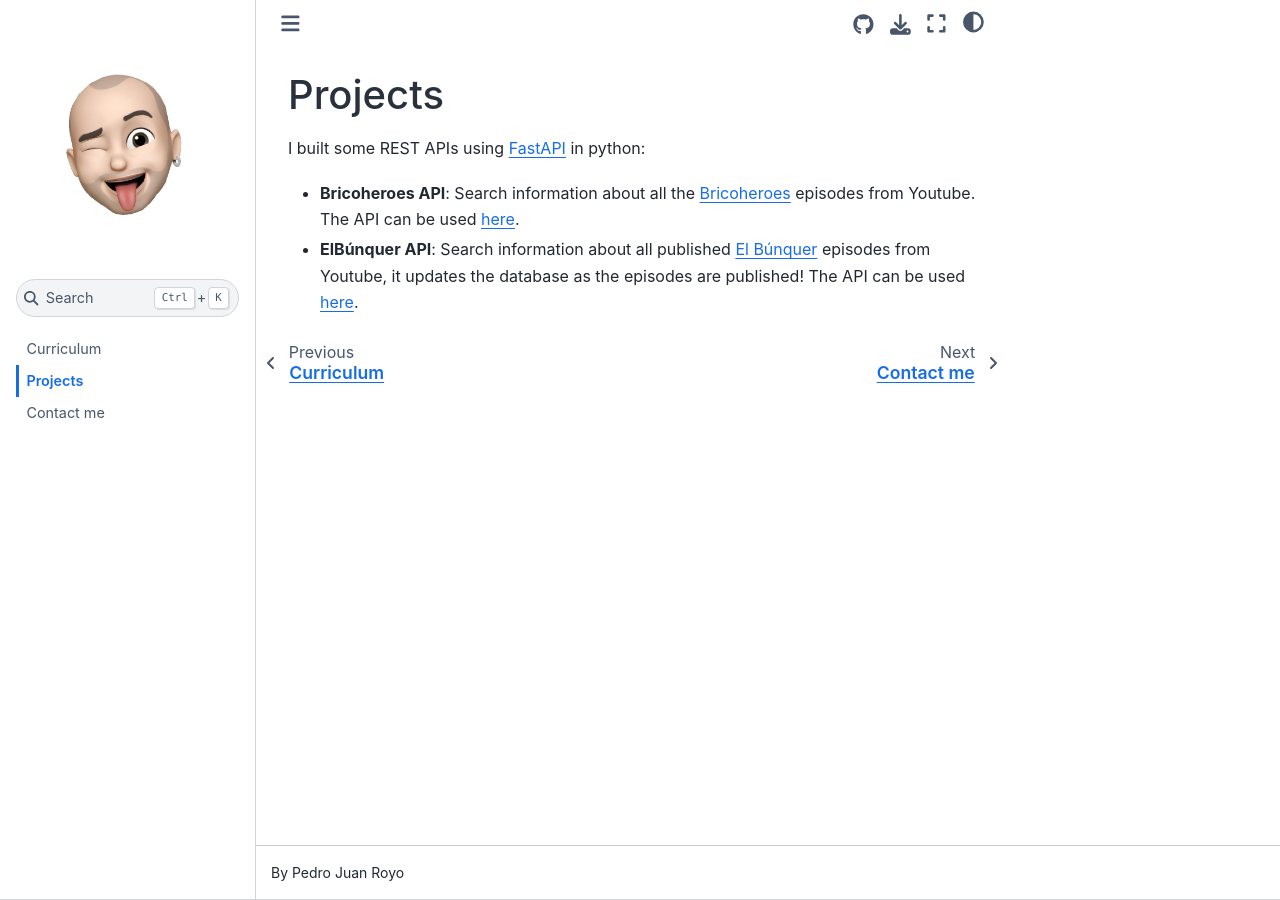
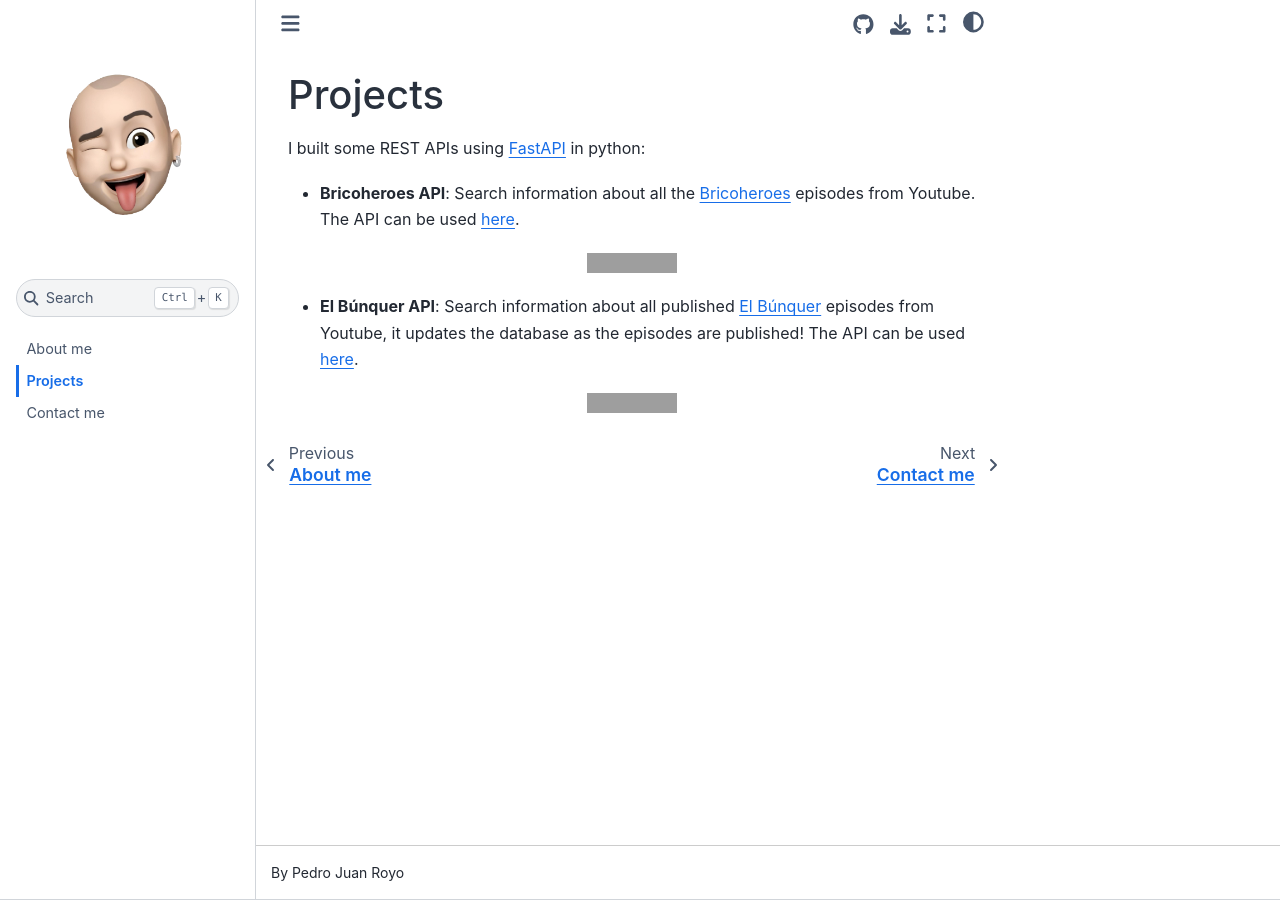
Before and after one commit to Parzival1918/Parzival1918, a Jupyter Book: the page built from pages/pages-source/projects.md, in a window 1280 px wide. Built offline with Jupyter Book 1.0.4 settings and Sphinx 7.4.7 and the Sphinx Book theme 1.1.4, drawn with Linux system fonts in a browser that asks for light colours; grey boxes are pictures that could not be loaded.

Commit message:
add more content to website and reorganise

```diff
--- a/pages/_toc.yml
+++ b/pages/_toc.yml
@@ -4,6 +4,6 @@
 format: jb-book
 root: pages-source/intro
 chapters:
-- file: pages-source/cv
+- file: pages-source/about
 - file: pages-source/projects
 - file: pages-source/contact
--- a/pages/pages-source/cv.md
+++ /dev/null
@@ -1 +0,0 @@
-# Curriculum
--- a/pages/pages-source/projects.md
+++ b/pages/pages-source/projects.md
@@ -3,4 +3,17 @@
 I built some REST APIs using [FastAPI](https://fastapi.tiangolo.com) in python:
 
 - **Bricoheroes API**: Search information about all the [Bricoheroes](https://www.youtube.com/playlist?list=PLHF437Sz2MHoR-3YNtdCX7opSo93wqlGq) episodes from Youtube. The API can be used [here](https://bricoheroesapi-1-w6650227.deta.app).
-- **ElBúnquer API**: Search information about all published [El Búnquer](https://www.youtube.com/playlist?list=PL5HwsHboiE9ngozgQ1ZkB9X4gnEwUcLR3) episodes from Youtube, it updates the database as the episodes are published! The API can be used [here](https://elbunquerapi-1-n2878604.deta.app).
+
+<center>
+
+![Dynamic JSON Badge](https://img.shields.io/badge/dynamic/json?url=https%3A%2F%2Fbricoheroesapi-1-w6650227.deta.app%2Finfo-episodi%2Faleatori%3Finclou_extres%3Dfalse&query=%24.videoTitle&label=Bricoheroes)
+
+</center>
+
+- **El Búnquer API**: Search information about all published [El Búnquer](https://www.youtube.com/playlist?list=PL5HwsHboiE9ngozgQ1ZkB9X4gnEwUcLR3) episodes from Youtube, it updates the database as the episodes are published! The API can be used [here](https://elbunquerapi-1-n2878604.deta.app).
+
+<center>
+
+![Dynamic JSON Badge](https://img.shields.io/badge/dynamic/json?url=https%3A%2F%2Felbunquerapi-1-n2878604.deta.app%2Finfo-episodi%2Faleatori%3Finclou_extres%3Dfalse&query=%24.videoTitle&label=El%20B%C3%BAnquer)
+
+</center>
```
Also changed, not shown: pages/pages-source/about.md (added, +13 -0 lines), pages/pages-source/intro.md (+3 -3 lines).
